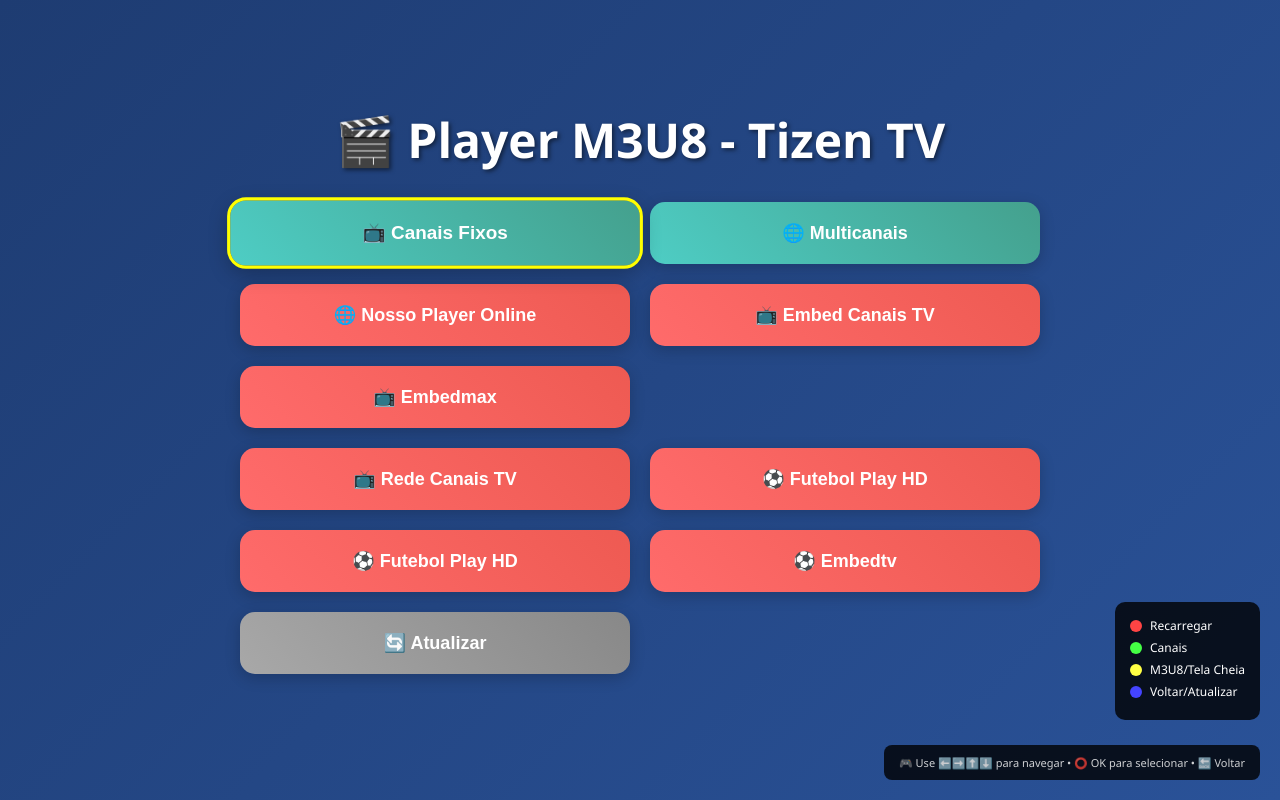
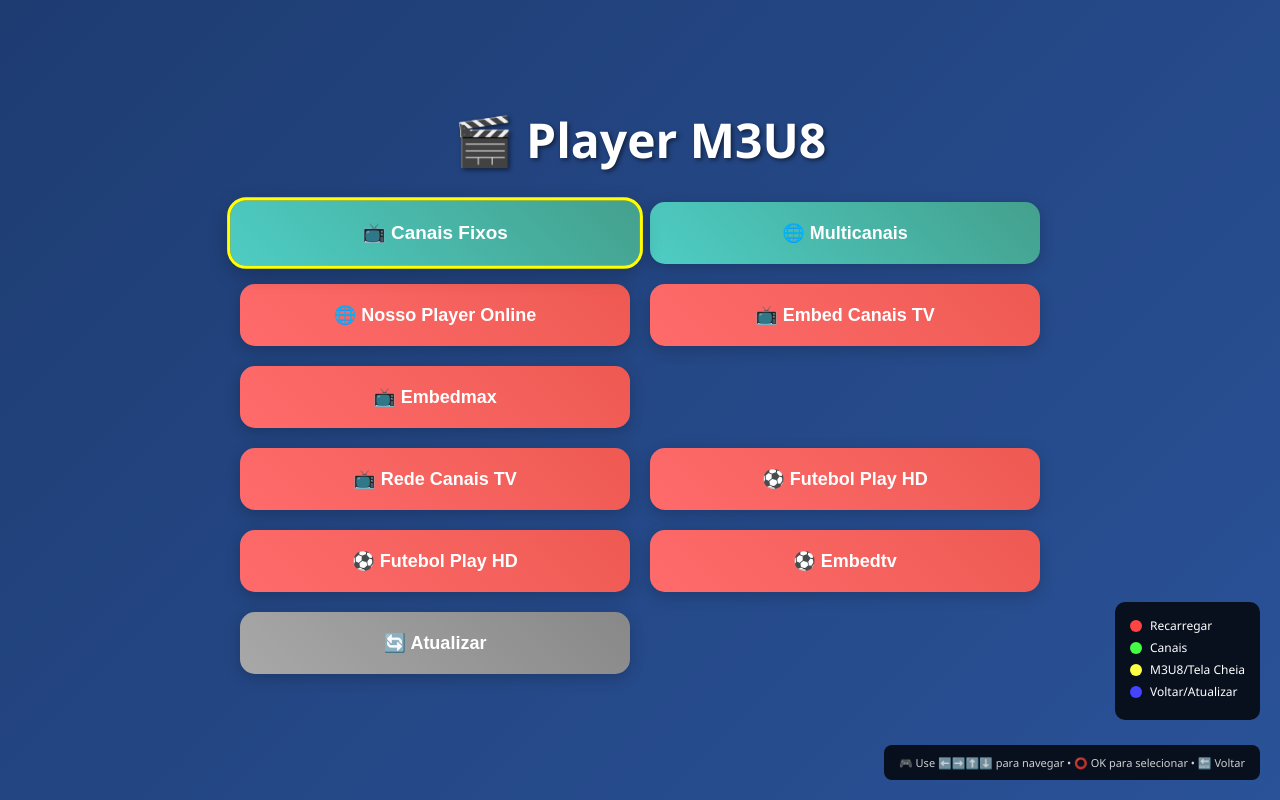
Before and after one commit to victorozzyy/m3uplayer-web, a plain HTML site: page index.html in a window 1280 px wide. Drawn offline with Linux system fonts and the light colour scheme.

Commit message:
Update index.html

```diff
--- a/index.html
+++ b/index.html
@@ -5,14 +5,14 @@
     <meta name="viewport" content="width=device-width, initial-scale=1.0">
     <link rel="stylesheet" href="css/style.css">
 	<script src="js/inde.js" defer></script>
-	<title>Player M3U8 Smart - Tizen</title>
+	<title>Player M3U8 Smart</title>
     <style>
 
     </style>
 </head>
 <body>
     <div class="container" id="mainContainer">
-        <h1>🎬 Player M3U8 - Tizen TV</h1>
+        <h1>🎬 Player M3U8</h1>
 
        <div class="button-container">
             <button class="btn btn-m3u8 focusable" data-index="1" onclick="showChannelSelection()">📺 Canais Fixos</button>
```
